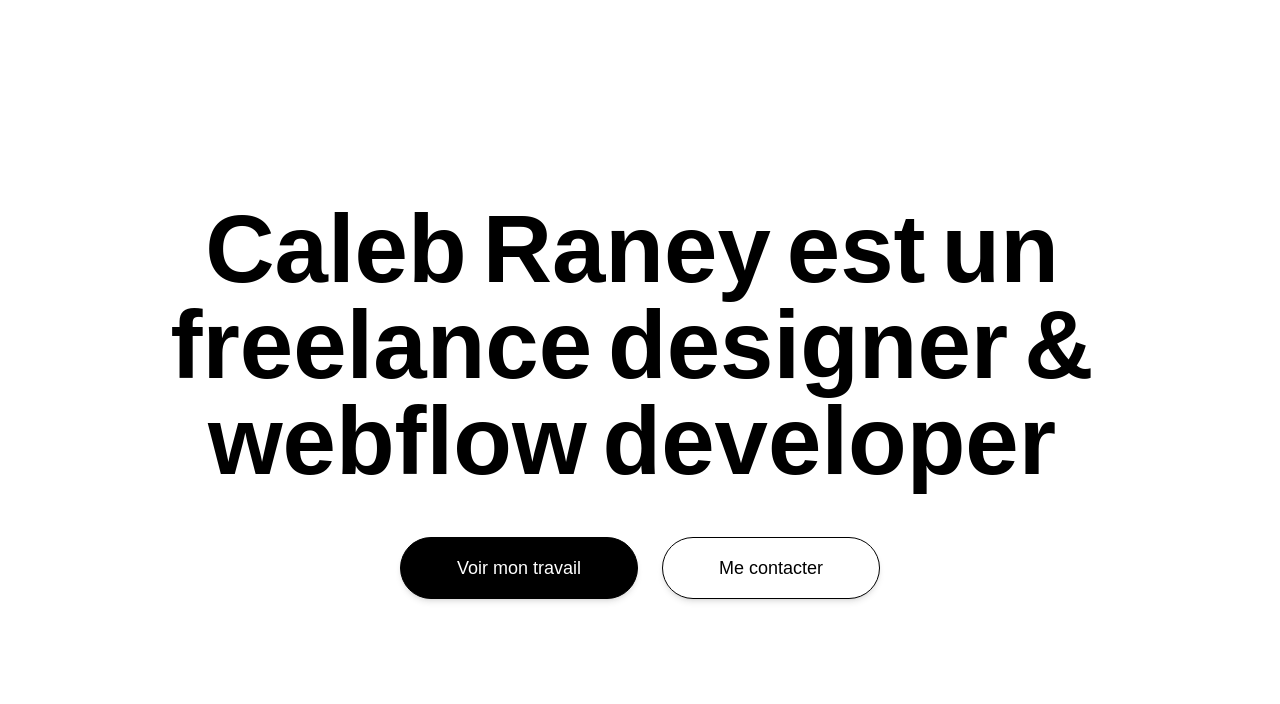
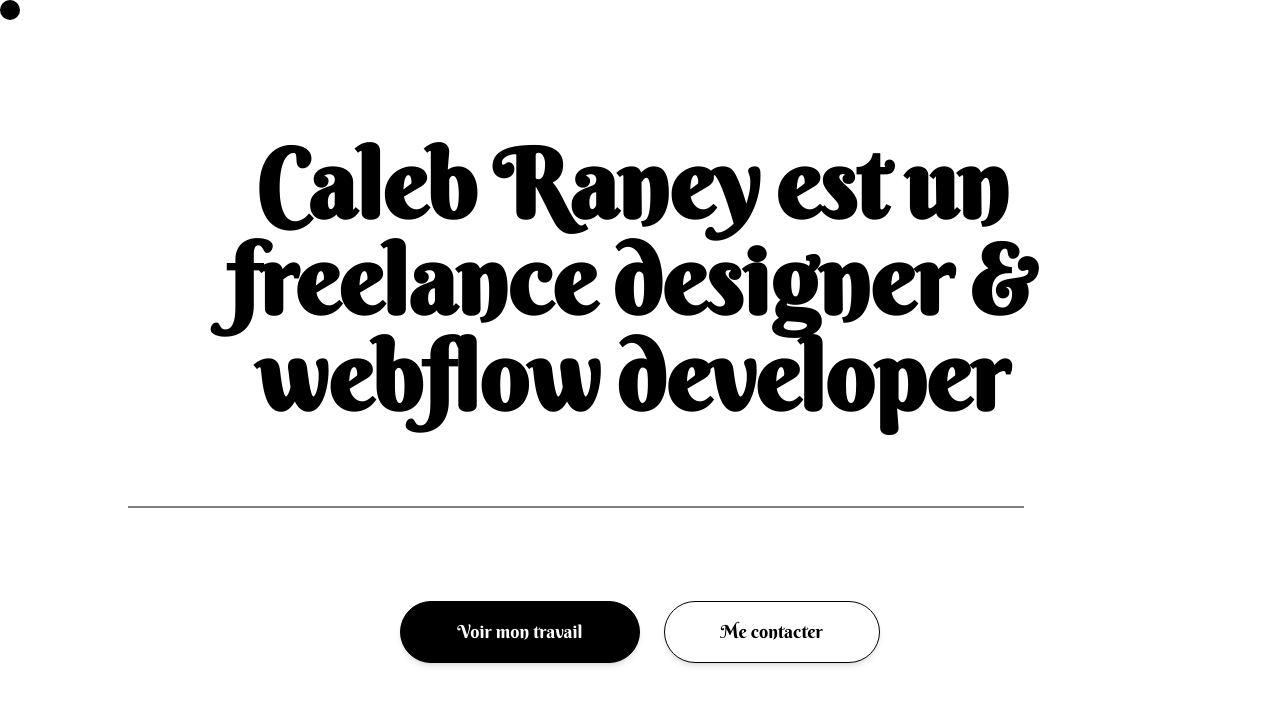
Before and after one commit to franckick0909/design, a Next.js app: page /hero in a window 1280 px wide. Shown: the top 704 px of the page. Built offline with nearby package versions, Linux system fonts and the light colour scheme.

Commit message:
COMMIT 3

```diff
--- /dev/null
+++ b/src/app/clientLayout.tsx
@@ -0,0 +1,14 @@
+'use client';
+
+import { AnimatePresence } from 'framer-motion';
+
+export default function ClientLayout({ children }: { children: React.ReactNode }) {
+
+  return (
+    <AnimatePresence>
+      <div>
+        {children}
+      </div>
+    </AnimatePresence>
+  );
+}
--- a/src/app/components/cubertoButton.tsx
+++ b/src/app/components/cubertoButton.tsx
@@ -25,7 +25,7 @@
         className={`absolute inset-0 rounded-full ${bg}`}
         initial={{ clipPath: 'ellipse(100% 0% at 50% 100%)' }}
         animate={{ clipPath: isHovered ? 'ellipse(150% 150% at 50% 100%)' : 'ellipse(0% 0% at 50% 100%)' }}
-        transition={{ type: "spring", stiffness: 100, damping: 20, restDelta: 0.001, mass: 1 }}
+        transition={{ type: "spring", stiffness: 100, damping: 20, restDelta: 0.001, mass: 0.5 }}
         style={{ originY: '100%' }}
       />
       <motion.span
--- a/src/app/components/dropCharacters.tsx
+++ /dev/null
@@ -1,46 +0,0 @@
-import { motion } from 'framer-motion'
-import React from 'react'
-
-interface AnimatedCharactersProps {
-  text: string
-  className?: string
-  delay: number
-}
-
-const DropCharacters: React.FC<AnimatedCharactersProps> = ({
-  text,
-  className = '',
-  delay
-}) => {
-  const item = {
-    hidden: {
-      y: '200%',
-      opacity: 0,
-      transition: { ease: [0.455, 0.03, 0.515, 0.955], duration: 0.85 },
-    },
-    visible: {
-      y: 0,
-      opacity: 1,
-      transition: { ease: [0.455, 0.03, 0.515, 0.955], duration: 0.75 },
-      delay: delay
-    },
-  }
-
-  return (
-    <div className={className}>
-      {text.split(' ').map((word, wordIndex) => (
-        <span key={wordIndex} className="whitespace-nowrap">
-          {(word as string).split('').concat('\u00A0').map((char, charIndex) => (
-            <span key={charIndex} className="inline-block overflow-hidden">
-              <motion.span className="inline-block" variants={item}>
-                {char}
-              </motion.span>
-            </span>
-          ))}
-        </span>
-      ))}
-    </div>
-  )
-}
-
-export default DropCharacters
--- /dev/null
+++ b/src/app/components/stickyCursor.tsx
@@ -0,0 +1,82 @@
+'use client';
+
+import { useEffect, useState, useRef, useCallback } from 'react';
+import { motion, useMotionValue, useSpring, useTransform } from 'framer-motion';
+
+interface StickyCursorProps {
+  stickyElement: React.RefObject<HTMLElement>;
+}
+
+const StickyCursor: React.FC<StickyCursorProps> = ({ stickyElement }) => {
+  const [isHovered, setIsHovered] = useState(false);
+  const cursor = useRef<HTMLDivElement>(null);
+
+  const mouse = {
+    x: useMotionValue(0),
+    y: useMotionValue(0)
+  };
+
+  const smoothOptions = { damping: 20, stiffness: 300, mass: 0.5 };
+  const smoothMouse = {
+    x: useSpring(mouse.x, smoothOptions),
+    y: useSpring(mouse.y, smoothOptions)
+  };
+
+  const scale = useSpring(1, smoothOptions);
+
+  const cursorSize = useTransform(scale, [1, 2], [20, 150]);
+
+  const manageMouseMove = useCallback((e: MouseEvent) => {
+    const { clientX, clientY } = e;
+    const size = cursorSize.get();
+    mouse.x.set(clientX - size / 2);
+    mouse.y.set(clientY - size / 2);
+  }, [mouse.x, mouse.y, cursorSize]);
+
+  const manageMouseOver = useCallback(() => {
+    setIsHovered(true);
+    scale.set(2);
+  }, [scale]);
+
+  const manageMouseLeave = useCallback(() => {
+    setIsHovered(false);
+    scale.set(1);
+  }, [scale]);
+
+  useEffect(() => {
+    const element = stickyElement.current;
+    if (element) {
+      element.addEventListener("mouseenter", manageMouseOver);
+      element.addEventListener("mouseleave", manageMouseLeave);
+    }
+    window.addEventListener("mousemove", manageMouseMove);
+
+    return () => {
+      if (element) {
+        element.removeEventListener("mouseenter", manageMouseOver);
+        element.removeEventListener("mouseleave", manageMouseLeave);
+      }
+      window.removeEventListener("mousemove", manageMouseMove);
+    };
+  }, [stickyElement, manageMouseMove, manageMouseOver, manageMouseLeave]);
+
+  return (
+    <motion.div
+      ref={cursor}
+      style={{
+        position: 'fixed',
+        left: smoothMouse.x,
+        top: smoothMouse.y,
+        width: cursorSize,
+        height: cursorSize,
+        borderRadius: '50%',
+        backgroundColor: isHovered ? '#af9' : '#ffffff',
+        mixBlendMode: 'difference',
+        pointerEvents: 'none',
+        zIndex: 9999,
+      }}
+    />
+  );
+};
+
+export default StickyCursor;
--- a/src/app/components/textDrop.tsx
+++ /dev/null
@@ -1,26 +0,0 @@
-import { motion } from 'framer-motion'
-import DropCharacters from './dropCharacters'
-
-const TextDrop = ({ text, delay, className }: { text: string, delay: number, className: string }) => {
-  const container = {
-    visible: {
-      transition: {
-        staggerChildren: 0.025,
-      },
-    },
-  }
-
-  return (
-    <motion.div initial="hidden" animate="visible" variants={container}>
-      <div>
-        <DropCharacters
-          delay={delay}
-          text={text}
-          className={className}
-        />
-      </div>
-    </motion.div>
-  )
-}
-
-export default TextDrop
--- /dev/null
+++ b/src/app/components/traitCurve.tsx
@@ -0,0 +1,79 @@
+'use client';
+
+import React, { useRef, useEffect, useState, useCallback } from 'react';
+import { motion } from 'framer-motion';
+
+const TraitCurve: React.FC = () => {
+  const path = useRef<SVGPathElement>(null);
+  const [progress, setProgress] = useState(0);
+  const [x, setX] = useState(0.5);
+  const reqIdRef = useRef<number | null>(null);
+  const timeRef = useRef(Math.PI / 2);
+
+  const setPath = useCallback((value: number) => {
+    if (!path.current) return;
+    const width = window.innerWidth * 0.7;
+    path.current.setAttributeNS(null, "d", `M 0 50 Q ${width * x} ${50 + value} ${width} 50`);
+  }, [x]);
+
+  useEffect(() => {
+    setPath(progress);
+    const handleResize = () => setPath(progress);
+    window.addEventListener('resize', handleResize);
+    return () => window.removeEventListener('resize', handleResize);
+  }, [progress, setPath]);
+
+  const animateIn = () => {
+    if (reqIdRef.current) {
+      cancelAnimationFrame(reqIdRef.current);
+      timeRef.current = Math.PI / 2;
+    }
+    setPath(progress);
+    reqIdRef.current = requestAnimationFrame(animateIn);
+  };
+
+  const resetAnimation = () => {
+    if (reqIdRef.current) cancelAnimationFrame(reqIdRef.current);
+    animateOut();
+  };
+
+  const lerp = (x: number, y: number, a: number) => x * (1 - a) + y * a;
+
+  const animateOut = () => {
+    const newProgress = progress * Math.sin(timeRef.current);
+    setPath(newProgress);
+
+    setProgress(prev => lerp(prev, 0, 0.04));
+    timeRef.current += 0.2;
+
+    if (Math.abs(progress) > 0.5) {
+      reqIdRef.current = requestAnimationFrame(animateOut);
+    } else {
+      timeRef.current = Math.PI / 2;
+      setProgress(0);
+    }
+  };
+
+  const manageMouseMove = (e: React.MouseEvent<HTMLSpanElement>) => {
+    const { movementY } = e;
+    const box = e.currentTarget.getBoundingClientRect();
+    setX((e.clientX - box.left) / box.width);
+    setProgress(prev => prev + movementY);
+  };
+
+  return (
+    <div className="relative w-full h-24">
+      <motion.span
+        className="absolute top-0 left-0 w-full h-full cursor-pointer"
+        onMouseEnter={animateIn}
+        onMouseLeave={resetAnimation}
+        onMouseMove={manageMouseMove}
+      />
+      <svg className="w-full h-full">
+        <path ref={path} fill="none" stroke="black" strokeWidth="1" />
+      </svg>
+    </div>
+  );
+};
+
+export default TraitCurve;
--- a/src/app/globals.css
+++ b/src/app/globals.css
@@ -28,3 +28,8 @@
     text-wrap: balance;
   }
 }
+
+.interactive-text {
+  color: white;
+  mix-blend-mode: difference;
+}
--- a/src/app/hero/page.tsx
+++ b/src/app/hero/page.tsx
@@ -4,12 +4,17 @@
 import AnimatedText from "../components/animatedText";
 import CubertoButton from "../components/cubertoButton";
 import { motion } from "framer-motion";
+import TraitCurve from "../components/traitCurve";
+import StickyCursor from "../components/stickyCursor";
+import { useRef } from "react";
 
 export default function Hero() {
+  const interactiveElementsRef = useRef<HTMLDivElement>(null);
+
   return (
     <HeroTransition>
       <div className="relative min-h-screen flex items-center justify-center bg-white text-black p-4">
-        <div className="w-full max-w-5xl mx-auto text-center">
+        <div ref={interactiveElementsRef} className="w-full max-w-5xl mx-auto text-center">
           <AnimatedText
             text="Caleb Raney est un freelance designer & webflow developer"
             className="text-4xl sm:text-5xl md:text-6xl lg:text-7xl xl:text-8xl font-bold mb-8 text-center relative"
@@ -17,6 +22,8 @@
             duration={0.5}
             staggerChildren={0.1}
           />
+
+          <TraitCurve />
 
           <motion.div
             className="flex justify-center gap-6 mt-12"
@@ -40,6 +47,7 @@
             />
           </motion.div>
         </div>
+        <StickyCursor stickyElement={interactiveElementsRef} />
       </div>
     </HeroTransition>
   );
--- a/src/app/layout.tsx
+++ b/src/app/layout.tsx
@@ -1,40 +1,30 @@
 import type { Metadata } from "next";
 import { Inter, Pinyon_Script, Berkshire_Swash } from "next/font/google";
 import "./globals.css";
-import { AnimatePresence } from 'framer-motion';
+import ClientLayout from './clientLayout';
 
-const inter = Inter({
-  subsets: ["latin"],
-  weight: ["100", "200", "300", "400", "500", "600", "700", "800", "900"],
-  variable: "--font-inter",
+const inter = Inter({ subsets: ['latin'] });
+const pinyon_script = Pinyon_Script({
+   subsets: ['latin'],
+   weight: ['400'],
 });
-const berkshireSwash = Berkshire_Swash({
-  subsets: ["latin"],
-  weight: ["400"],
-  variable: "--font-berkshire-swash",
-});
-const pinyonScript = Pinyon_Script({
-  subsets: ["latin"],
-  weight: ["400"],
-  variable: "--font-pinyon-script",
+const berkshire_swash = Berkshire_Swash({
+   subsets: ['latin'],
+   weight: ['400'],
 });
 
 export const metadata: Metadata = {
-  title: "Mon Site",
-  description: "Description de mon site",
+  title: 'Create Next App',
+  description: 'Generated by create next app',
 };
 
-export default function RootLayout({
-  children,
-}: Readonly<{
-  children: React.ReactNode;
-}>) {
+export default function RootLayout({ children }: { children: React.ReactNode }) {
   return (
     <html lang="fr">
-      <body className={`${inter.variable} ${berkshireSwash.variable} ${pinyonScript.variable} antialiased`}>
-        <AnimatePresence mode="wait">
+      <body className={`${inter.className} ${pinyon_script.className} ${berkshire_swash.className}`}>
+        <ClientLayout>
           {children}
-        </AnimatePresence>
+        </ClientLayout>
       </body>
     </html>
   );
--- a/src/app/page.tsx
+++ b/src/app/page.tsx
@@ -3,10 +3,8 @@
 
 export default function Home() {
   return (
-
-      <main className="flex flex-col gap-8 row-start-2 items-center sm:items-start">
-        <Hero />
-      </main>
-
+    <main>
+      <Hero />
+    </main>
   );
 }
```
